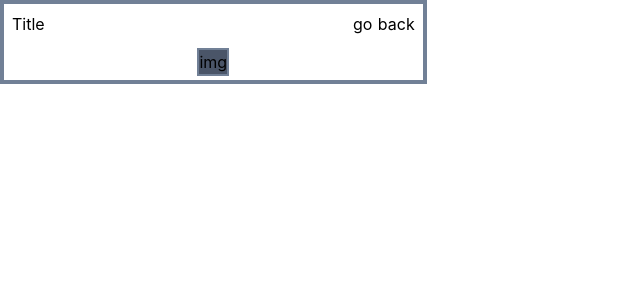
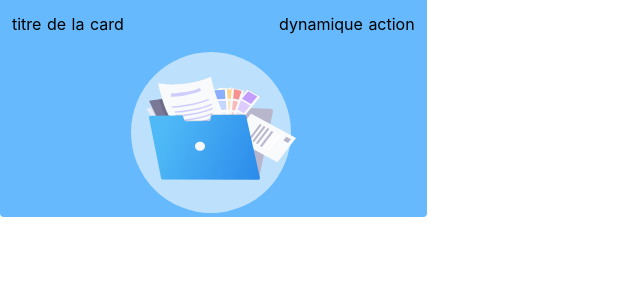
Before and after one commit to antoineLZCH/devlab-elearning-front, a Nuxt app: page / in a window 1280 px wide. Shown: the top 300 px of the page, without its empty margins (0-640 px from the left). Built offline with nearby package versions, Linux system fonts and the light colour scheme.

Commit message:
final card component

```diff
--- a/components/CardComponent.vue
+++ b/components/CardComponent.vue
@@ -1,10 +1,10 @@
 <template>
-  <div class="flex justify-center items-center flex-col border-solid border-4 border-gray-600 w-1/3">
+  <div class="flex justify-center items-center flex-col rounded w-1/3">
     <div class="flex-1 flex justify-between w-full">
-      <p class="title p-2">Title</p>
-      <slot name="action"></slot>
+      <p class="p-3 text-center">{{card}}</p>
+      <slot name="action" class="p-3"></slot>
     </div>
-    <div class="flex-1 bg bg-gray-700 w-32 border-solid border-2 border-gray-600 w-auto m-1">
+    <div class="flex-1 w-32 w-auto m-1">
       <slot name="content"></slot>
     </div>
   </div>
@@ -16,10 +16,15 @@ export default {
     return {
       title: "card componement Paul"
     }
+  },
+  props:
+    {card:String}
   }
-}
+
 </script>
 
 <style>
-
+.flex{
+  background: #65b9fc
+}
 </style>
--- a/pages/index.vue
+++ b/pages/index.vue
@@ -1,7 +1,12 @@
 <template>
-  <CardComponent>
-    <span class="p-2" slot="action">go back</span>
-    <p slot="content">img</p>
+  <CardComponent card="titre de la card">
+    <div slot="action">
+      <p class="p-3">{{action}}</p>
+    </div>
+    <div slot="content">
+      <img src="../assets/folder.svg" alt="icon_folder">
+    </div>
+
   </CardComponent>
 </template>
 
@@ -11,8 +16,14 @@ import CardComponent from '~/components/CardComponent.vue'
 export default {
   components: {
     CardComponent
-  }
+  },
+  data() {
+    return {
+      action: 'dynamique action',
+    }
+  },
 }
+
 </script>
 
 <style>
```
Also changed, not shown: assets/folder.svg (added).
